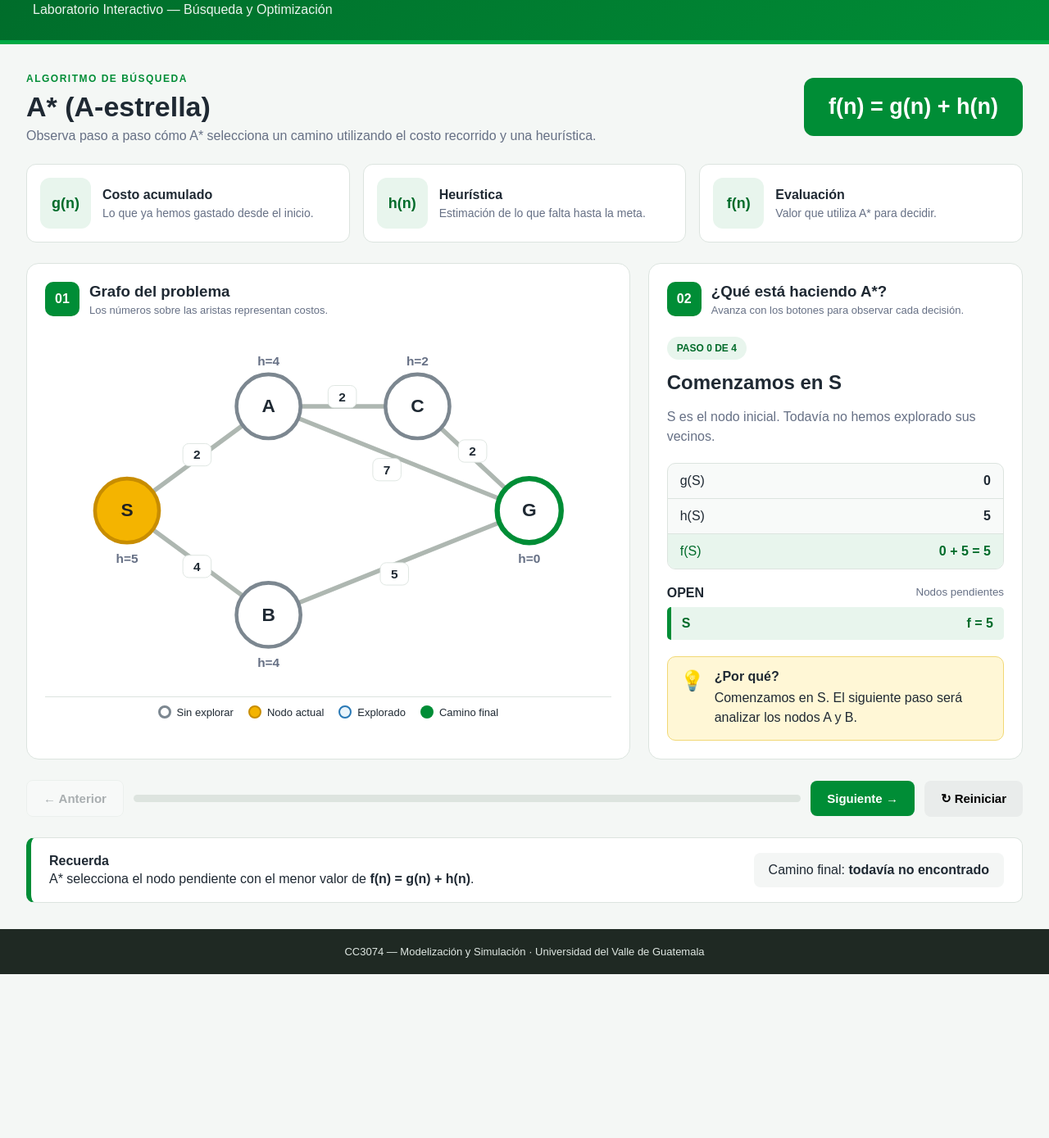
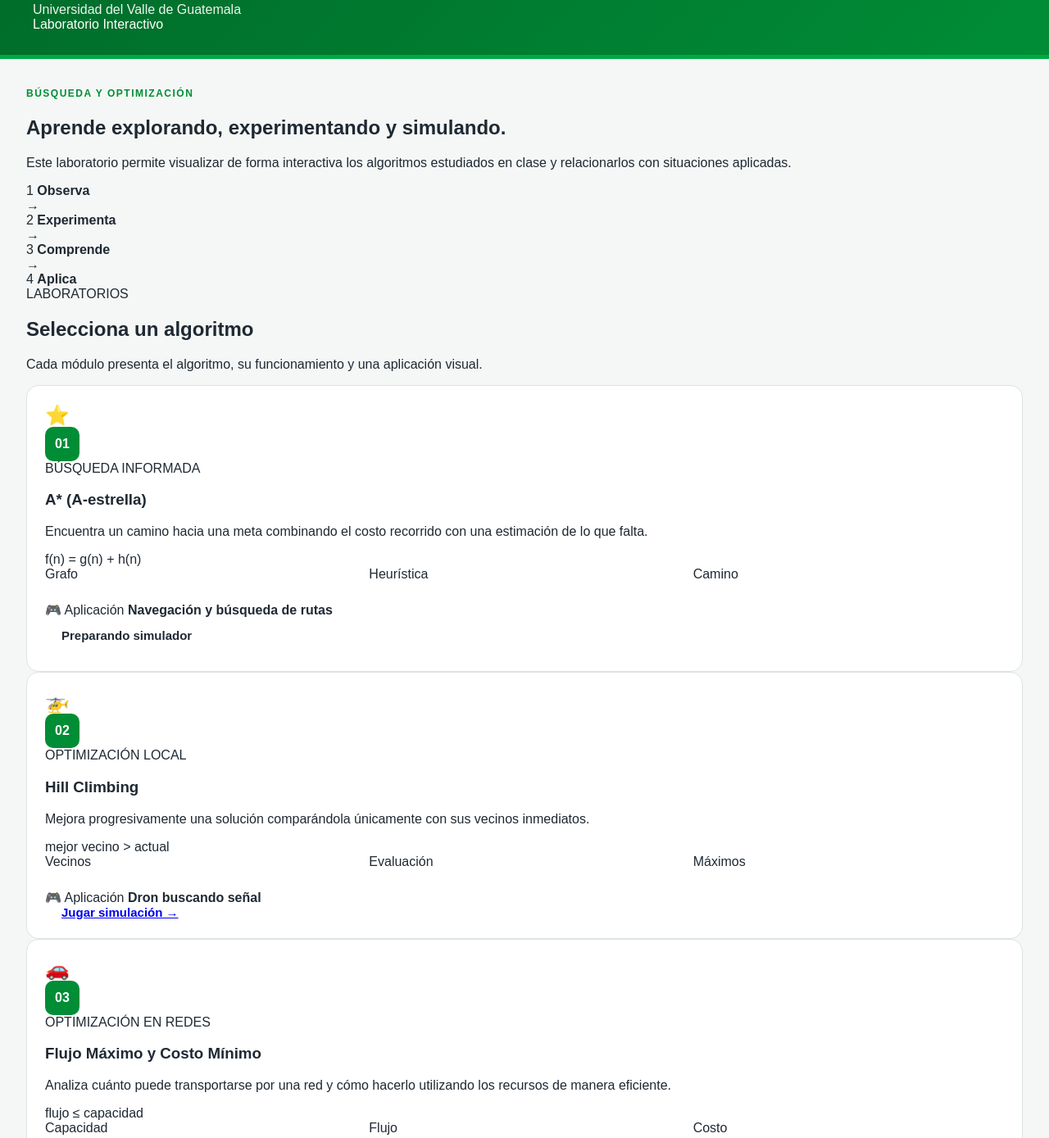
Before and after one commit to eomarroquinuvg/mod_sim_2026, a plain HTML site: page 06_busqueda_optimizacion/interactivo/index.html in a window 1280 px wide. Shown: the part 89-1478 px from the top of the page at 82% size. Before the commit the page ends 1278 px from the top, so only its background shows below. Drawn offline with Linux system fonts and the light colour scheme.

Commit message:
Update index.html

```diff
--- a/06_busqueda_optimizacion/interactivo/index.html
+++ b/06_busqueda_optimizacion/interactivo/index.html
@@ -1,352 +1,534 @@
 <!DOCTYPE html>
 <html lang="es">
+
 <head>
     <meta charset="UTF-8">
-    <meta name="viewport" content="width=device-width, initial-scale=1.0">
 
-    <title>A* - Laboratorio Interactivo</title>
+    <meta name="viewport"
+          content="width=device-width, initial-scale=1.0">
+
+    <title>
+        Laboratorio Interactivo — Modelización y Simulación
+    </title>
 
     <link rel="stylesheet" href="./style.css">
 </head>
 
+
 <body>
 
+<!-- =====================================================
+     ENCABEZADO
+     ===================================================== -->
+
 <header class="encabezado">
-    <div>
-        <span class="curso">CC3074</span>
-        <h1>Modelización y Simulación</h1>
-        <p>Laboratorio Interactivo — Búsqueda y Optimización</p>
+
+    <div class="encabezado-contenido">
+
+        <div>
+            <span class="codigo-curso">
+                CC3074
+            </span>
+
+            <h1>
+                Modelización y Simulación
+            </h1>
+
+            <p>
+                Universidad del Valle de Guatemala
+            </p>
+        </div>
+
+        <div class="badge">
+            Laboratorio Interactivo
+        </div>
+
     </div>
+
 </header>
+
 
 <main>
 
-    <section class="titulo-tema">
-        <div>
-            <span class="etiqueta">ALGORITMO DE BÚSQUEDA</span>
-            <h2>A* (A-estrella)</h2>
-            <p>
-                Observa paso a paso cómo A* selecciona un camino
-                utilizando el costo recorrido y una heurística.
-            </p>
-        </div>
 
-        <div class="formula-principal">
-            f(n) = g(n) + h(n)
-        </div>
-    </section>
+    <!-- =================================================
+         PRESENTACIÓN
+         ================================================= -->
+
+    <section class="hero">
+
+        <span class="etiqueta">
+            BÚSQUEDA Y OPTIMIZACIÓN
+        </span>
+
+        <h2>
+            Aprende explorando,
+            experimentando y simulando.
+        </h2>
+
+        <p>
+            Este laboratorio permite visualizar de forma interactiva
+            los algoritmos estudiados en clase y relacionarlos con
+            situaciones aplicadas.
+        </p>
 
 
-    <section class="conceptos">
+        <div class="ruta-aprendizaje">
 
-        <article>
-            <span class="variable">g(n)</span>
             <div>
-                <strong>Costo acumulado</strong>
-                <p>Lo que ya hemos gastado desde el inicio.</p>
+                <span>1</span>
+                <strong>Observa</strong>
             </div>
-        </article>
 
-        <article>
-            <span class="variable">h(n)</span>
+            <div class="flecha">
+                →
+            </div>
+
             <div>
-                <strong>Heurística</strong>
-                <p>Estimación de lo que falta hasta la meta.</p>
+                <span>2</span>
+                <strong>Experimenta</strong>
             </div>
-        </article>
 
-        <article>
-            <span class="variable">f(n)</span>
+            <div class="flecha">
+                →
+            </div>
+
             <div>
-                <strong>Evaluación</strong>
-                <p>Valor que utiliza A* para decidir.</p>
+                <span>3</span>
+                <strong>Comprende</strong>
             </div>
-        </article>
+
+            <div class="flecha">
+                →
+            </div>
+
+            <div>
+                <span>4</span>
+                <strong>Aplica</strong>
+            </div>
+
+        </div>
 
     </section>
 
 
-    <section class="laboratorio">
 
-        <!-- GRAFO -->
-        <article class="tarjeta grafo-panel">
+    <!-- =================================================
+         SIMULADORES
+         ================================================= -->
 
-            <div class="titulo-panel">
-                <div>
-                    <span class="numero">01</span>
-                    <div>
-                        <h3>Grafo del problema</h3>
-                        <p>Los números sobre las aristas representan costos.</p>
-                    </div>
-                </div>
-            </div>
+    <section class="seccion">
 
-            <div class="contenedor-svg">
+        <div class="titulo-seccion">
 
-                <svg viewBox="0 0 760 500" id="grafo">
+            <span>LABORATORIOS</span>
 
-                    <!-- ARISTAS -->
+            <h2>
+                Selecciona un algoritmo
+            </h2>
 
-                    <line id="SA" x1="110" y1="250" x2="300" y2="110"
-                          class="arista"/>
+            <p>
+                Cada módulo presenta el algoritmo,
+                su funcionamiento y una aplicación visual.
+            </p>
 
-                    <line id="SB" x1="110" y1="250" x2="300" y2="390"
-                          class="arista"/>
-
-                    <line id="AC" x1="300" y1="110" x2="500" y2="110"
-                          class="arista"/>
-
-                    <line id="AG" x1="300" y1="110" x2="650" y2="250"
-                          class="arista"/>
-
-                    <line id="BG" x1="300" y1="390" x2="650" y2="250"
-                          class="arista"/>
-
-                    <line id="CG" x1="500" y1="110" x2="650" y2="250"
-                          class="arista"/>
+        </div>
 
 
-                    <!-- COSTOS -->
-
-                    <g class="costo-arista">
-                        <rect x="185" y="160" width="38" height="30" rx="8"/>
-                        <text x="204" y="181">2</text>
-                    </g>
-
-                    <g class="costo-arista">
-                        <rect x="185" y="310" width="38" height="30" rx="8"/>
-                        <text x="204" y="331">4</text>
-                    </g>
-
-                    <g class="costo-arista">
-                        <rect x="380" y="82" width="38" height="30" rx="8"/>
-                        <text x="399" y="103">2</text>
-                    </g>
-
-                    <g class="costo-arista">
-                        <rect x="440" y="180" width="38" height="30" rx="8"/>
-                        <text x="459" y="201">7</text>
-                    </g>
-
-                    <g class="costo-arista">
-                        <rect x="450" y="320" width="38" height="30" rx="8"/>
-                        <text x="469" y="341">5</text>
-                    </g>
-
-                    <g class="costo-arista">
-                        <rect x="555" y="155" width="38" height="30" rx="8"/>
-                        <text x="574" y="176">2</text>
-                    </g>
+        <div class="tarjetas">
 
 
-                    <!-- NODO S -->
+            <!-- =========================================
+                 A*
+                 ========================================= -->
 
-                    <g id="nodo-S" class="nodo">
-                        <circle cx="110" cy="250" r="43"/>
-                        <text x="110" y="258" class="letra">S</text>
-                        <text x="110" y="320" class="valor-h">h=5</text>
-                    </g>
+            <article class="tarjeta">
+
+                <div class="tarjeta-superior a-estrella">
+
+                    <div class="icono">
+                        ⭐
+                    </div>
+
+                    <span class="numero">
+                        01
+                    </span>
+
+                </div>
 
 
-                    <!-- NODO A -->
+                <div class="tarjeta-contenido">
 
-                    <g id="nodo-A" class="nodo">
-                        <circle cx="300" cy="110" r="43"/>
-                        <text x="300" y="118" class="letra">A</text>
-                        <text x="300" y="55" class="valor-h">h=4</text>
-                    </g>
+                    <span class="tipo">
+                        BÚSQUEDA INFORMADA
+                    </span>
+
+                    <h3>
+                        A* (A-estrella)
+                    </h3>
+
+                    <p>
+                        Encuentra un camino hacia una meta
+                        combinando el costo recorrido con una
+                        estimación de lo que falta.
+                    </p>
 
 
-                    <!-- NODO B -->
-
-                    <g id="nodo-B" class="nodo">
-                        <circle cx="300" cy="390" r="43"/>
-                        <text x="300" y="398" class="letra">B</text>
-                        <text x="300" y="460" class="valor-h">h=4</text>
-                    </g>
+                    <div class="formula">
+                        f(n) = g(n) + h(n)
+                    </div>
 
 
-                    <!-- NODO C -->
+                    <div class="conceptos">
 
-                    <g id="nodo-C" class="nodo">
-                        <circle cx="500" cy="110" r="43"/>
-                        <text x="500" y="118" class="letra">C</text>
-                        <text x="500" y="55" class="valor-h">h=2</text>
-                    </g>
+                        <span>Grafo</span>
+                        <span>Heurística</span>
+                        <span>Camino</span>
+
+                    </div>
 
 
-                    <!-- NODO G -->
+                    <div class="aplicacion">
 
-                    <g id="nodo-G" class="nodo meta">
-                        <circle cx="650" cy="250" r="43"/>
-                        <text x="650" y="258" class="letra">G</text>
-                        <text x="650" y="320" class="valor-h">h=0</text>
-                    </g>
+                        <span>🎮 Aplicación</span>
 
-                </svg>
+                        <strong>
+                            Navegación y búsqueda de rutas
+                        </strong>
 
-            </div>
+                    </div>
 
 
-            <div class="leyenda">
+                    <!--
+                    Luego cambiaremos este bloque por:
 
-                <div>
-                    <span class="muestra sin-explorar"></span>
-                    Sin explorar
+                    <a href="./a_estrella/"
+                       class="boton">
+                        Explorar simulación →
+                    </a>
+                    -->
+
+                    <div class="boton bloqueado">
+                        Preparando simulador
+                    </div>
+
+                </div>
+
+            </article>
+
+
+
+            <!-- =========================================
+                 HILL CLIMBING
+                 ========================================= -->
+
+            <article class="tarjeta destacada">
+
+                <div class="tarjeta-superior hill">
+
+                    <div class="icono">
+                        🚁
+                    </div>
+
+                    <span class="numero">
+                        02
+                    </span>
+
+                </div>
+
+
+                <div class="tarjeta-contenido">
+
+                    <span class="tipo">
+                        OPTIMIZACIÓN LOCAL
+                    </span>
+
+                    <h3>
+                        Hill Climbing
+                    </h3>
+
+                    <p>
+                        Mejora progresivamente una solución
+                        comparándola únicamente con sus
+                        vecinos inmediatos.
+                    </p>
+
+
+                    <div class="formula">
+                        mejor vecino &gt; actual
+                    </div>
+
+
+                    <div class="conceptos">
+
+                        <span>Vecinos</span>
+                        <span>Evaluación</span>
+                        <span>Máximos</span>
+
+                    </div>
+
+
+                    <div class="aplicacion">
+
+                        <span>🎮 Aplicación</span>
+
+                        <strong>
+                            Dron buscando señal
+                        </strong>
+
+                    </div>
+
+
+                    <a href="./hill_climbing/"
+                       class="boton">
+
+                        Jugar simulación →
+
+                    </a>
+
+                </div>
+
+            </article>
+
+
+
+            <!-- =========================================
+                 FLUJO
+                 ========================================= -->
+
+            <article class="tarjeta">
+
+                <div class="tarjeta-superior flujo">
+
+                    <div class="icono">
+                        🚗
+                    </div>
+
+                    <span class="numero">
+                        03
+                    </span>
+
+                </div>
+
+
+                <div class="tarjeta-contenido">
+
+                    <span class="tipo">
+                        OPTIMIZACIÓN EN REDES
+                    </span>
+
+                    <h3>
+                        Flujo Máximo y Costo Mínimo
+                    </h3>
+
+                    <p>
+                        Analiza cuánto puede transportarse
+                        por una red y cómo hacerlo utilizando
+                        los recursos de manera eficiente.
+                    </p>
+
+
+                    <div class="formula">
+                        flujo ≤ capacidad
+                    </div>
+
+
+                    <div class="conceptos">
+
+                        <span>Capacidad</span>
+                        <span>Flujo</span>
+                        <span>Costo</span>
+
+                    </div>
+
+
+                    <div class="aplicacion">
+
+                        <span>🎮 Aplicación</span>
+
+                        <strong>
+                            Evacuación y transporte urbano
+                        </strong>
+
+                    </div>
+
+
+                    <div class="boton bloqueado">
+                        Próximamente
+                    </div>
+
+                </div>
+
+            </article>
+
+        </div>
+
+    </section>
+
+
+
+    <!-- =================================================
+         COMPARACIÓN
+         ================================================= -->
+
+    <section class="comparacion">
+
+        <div class="titulo-seccion">
+
+            <span>
+                CONECTANDO LOS CONCEPTOS
+            </span>
+
+            <h2>
+                Tres algoritmos, tres preguntas diferentes
+            </h2>
+
+        </div>
+
+
+        <div class="preguntas">
+
+
+            <div class="pregunta">
+
+                <div class="pregunta-icono">
+                    ⭐
                 </div>
 
                 <div>
-                    <span class="muestra actual"></span>
-                    Nodo actual
-                </div>
 
-                <div>
-                    <span class="muestra explorado"></span>
-                    Explorado
-                </div>
+                    <span>A*</span>
 
-                <div>
-                    <span class="muestra camino"></span>
-                    Camino final
-                </div>
+                    <strong>
+                        ¿Por dónde debo ir?
+                    </strong>
 
-            </div>
+                    <p>
+                        Busca un camino utilizando
+                        costo y heurística.
+                    </p>
 
-        </article>
-
-
-        <!-- PANEL DERECHO -->
-
-        <article class="tarjeta explicacion-panel">
-
-            <div class="titulo-panel">
-                <div>
-                    <span class="numero">02</span>
-                    <div>
-                        <h3>¿Qué está haciendo A*?</h3>
-                        <p>Avanza con los botones para observar cada decisión.</p>
-                    </div>
-                </div>
-            </div>
-
-
-            <div class="indicador-paso" id="pasoNumero">
-                PASO 0 DE 5
-            </div>
-
-            <h3 class="titulo-paso" id="tituloPaso">
-                Comenzamos en S
-            </h3>
-
-            <p id="descripcionPaso" class="descripcion-paso">
-                S es nuestro nodo inicial. Todavía no hemos explorado sus vecinos.
-            </p>
-
-
-            <div class="calculos" id="calculos">
-
-                <div class="fila-calculo">
-                    <span>g(S)</span>
-                    <strong>0</strong>
-                </div>
-
-                <div class="fila-calculo">
-                    <span>h(S)</span>
-                    <strong>5</strong>
-                </div>
-
-                <div class="fila-calculo destacado">
-                    <span>f(S)</span>
-                    <strong>0 + 5 = 5</strong>
                 </div>
 
             </div>
 
 
-            <div class="open-panel">
 
-                <div class="subtitulo">
-                    <span>OPEN</span>
-                    <small>Nodos pendientes</small>
+            <div class="pregunta">
+
+                <div class="pregunta-icono">
+                    🏔️
                 </div>
 
-                <div id="listaOpen" class="lista-open">
-                    <div class="open-elemento primero">
-                        <span>S</span>
-                        <span>f = 5</span>
-                    </div>
+                <div>
+
+                    <span>Hill Climbing</span>
+
+                    <strong>
+                        ¿Cómo puedo mejorar?
+                    </strong>
+
+                    <p>
+                        Busca una solución mejor
+                        comparando vecinos.
+                    </p>
+
                 </div>
 
             </div>
 
 
-            <div class="razonamiento">
 
-                <span class="icono">💡</span>
+            <div class="pregunta">
+
+                <div class="pregunta-icono">
+                    🚗
+                </div>
 
                 <div>
-                    <strong>¿Por qué?</strong>
 
-                    <p id="razonPaso">
-                        Primero debemos partir del nodo inicial S.
-                        En el siguiente paso evaluaremos A y B.
+                    <span>Flujo</span>
+
+                    <strong>
+                        ¿Cuánto puedo transportar?
+                    </strong>
+
+                    <p>
+                        Utiliza las capacidades
+                        disponibles de una red.
                     </p>
+
                 </div>
 
             </div>
 
-        </article>
+
+        </div>
 
     </section>
 
 
-    <!-- CONTROLES -->
 
-    <section class="controles">
+    <!-- =================================================
+         FLUJO DEL CURSO
+         ================================================= -->
 
-        <button id="anterior" class="boton secundario">
-            ← Anterior
-        </button>
+    <section class="conexion-curso">
 
-        <div class="progreso">
-            <div id="barraProgreso"></div>
+        <div class="conexion-icono">
+            💡
         </div>
 
-        <button id="siguiente" class="boton principal">
-            Siguiente →
-        </button>
+        <div>
 
-        <button id="reiniciar" class="boton reiniciar">
-            ↻ Reiniciar
-        </button>
+            <strong>
+                Del modelo a la simulación
+            </strong>
+
+            <p>
+                En cada laboratorio observa primero el problema,
+                identifica las variables y reglas del modelo,
+                ejecuta el algoritmo y finalmente interpreta
+                el resultado.
+            </p>
+
+        </div>
+
+
+        <div class="cadena">
+
+            Problema
+            <span>→</span>
+            Modelo
+            <span>→</span>
+            Algoritmo
+            <span>→</span>
+            Simulación
+            <span>→</span>
+            Resultado
+
+        </div>
 
     </section>
 
 
-    <section class="resumen">
-
-        <div>
-            <strong>Recuerda</strong>
-            <p>
-                A* selecciona el nodo pendiente con el menor valor
-                de <b>f(n) = g(n) + h(n)</b>.
-            </p>
-        </div>
-
-        <div class="resultado-final" id="resultadoFinal">
-            Camino final:
-            <strong>todavía no encontrado</strong>
-        </div>
-
-    </section>
-
 </main>
 
+
+
 <footer>
-    CC3074 — Modelización y Simulación · Universidad del Valle de Guatemala
+
+    <strong>
+        CC3074 — Modelización y Simulación
+    </strong>
+
+    <span>
+        Universidad del Valle de Guatemala · 2026
+    </span>
+
 </footer>
 
-<script src="./app.js"></script>
 
 </body>
+
 </html>
```
